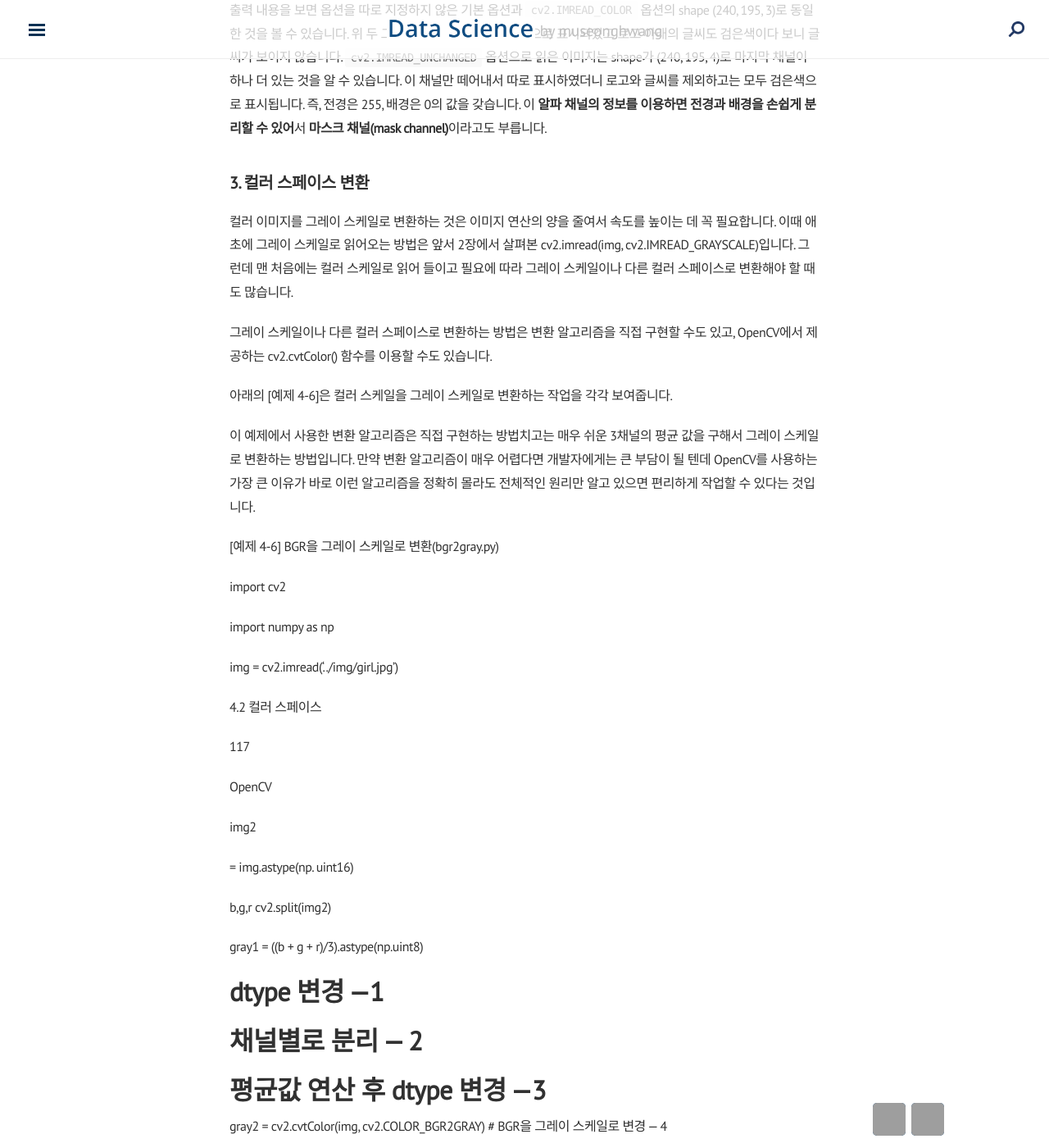
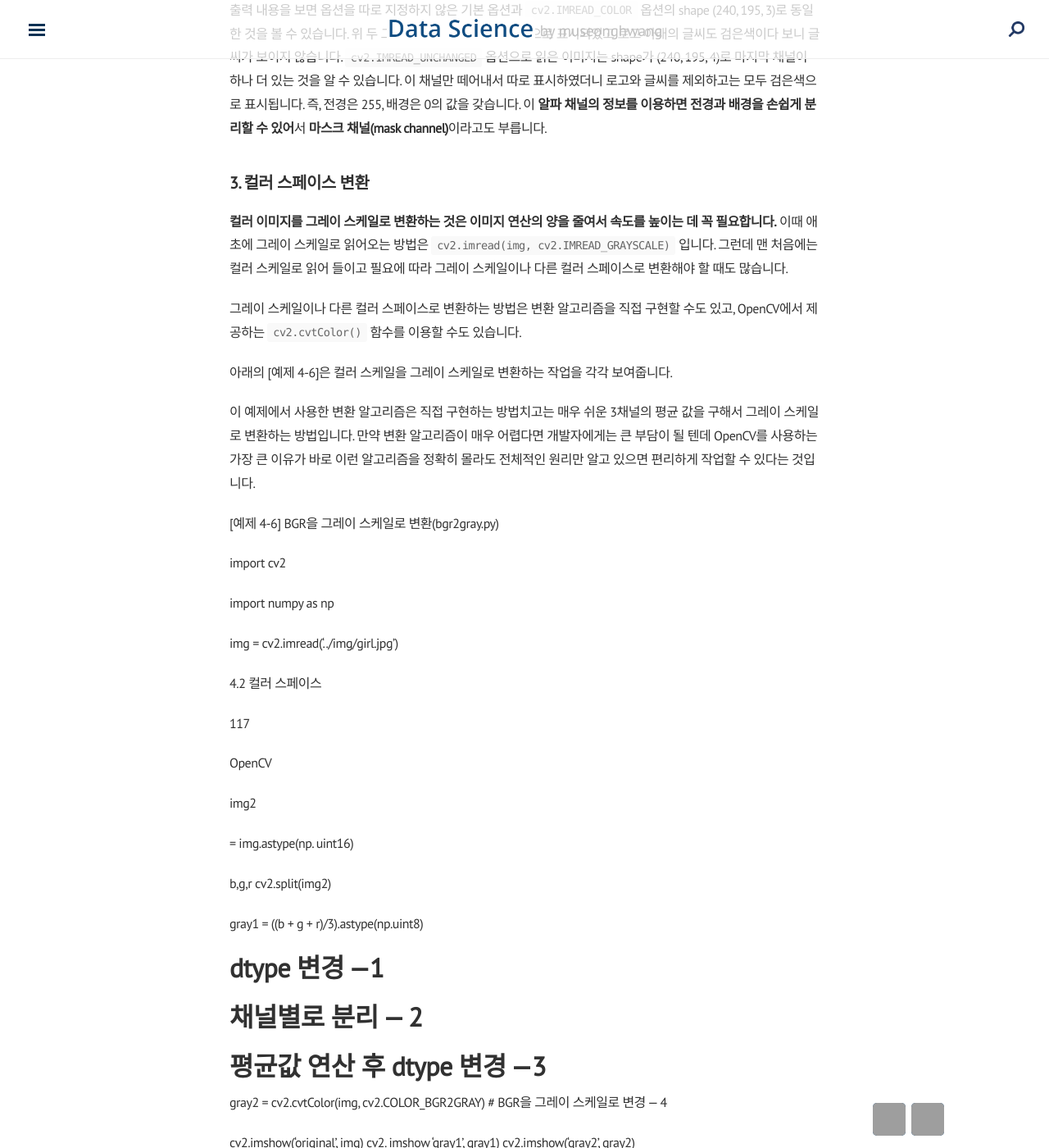
Before and after one commit to museonghwang/museonghwang.github.io, a Jekyll site: the page built from _posts/2022-11-23-opencv9-colorspace.md, in a window 1280 px wide and 1400 px high, scrolled down 5469 px. Shown: the whole window at 82% size. Built offline with Jekyll 4.4.1, drawn with Linux system fonts in a browser that asks for light colours; nearby versions of some CDN libraries; formulas are drawn with MathJax 3; comment, search, counter and statistics services are not loaded; grey boxes are pictures that could not be loaded.

Commit message:
Update _poole

```diff
--- a/_posts/2022-11-23-opencv9-colorspace.md
+++ b/_posts/2022-11-23-opencv9-colorspace.md
@@ -138,9 +138,9 @@ default (120, 98, 3) color (120, 98, 3) unchanged (120, 98, 4)
 
 ## 3. 컬러 스페이스 변환
 
-컬러 이미지를 그레이 스케일로 변환하는 것은 이미지 연산의 양을 줄여서 속도를 높이는 데 꼭 필요합니다. 이때 애초에 그레이 스케일로 읽어오는 방법은 앞서 2장에서 살펴본 cv2.imread(img, cv2.IMREAD_GRAYSCALE)입니다. 그런데 맨 처음에는 컬러 스케일로 읽어 들이고 필요에 따라 그레이 스케일이나 다른 컬러 스페이스로 변환해야 할 때도 많습니다.
+**컬러 이미지를 그레이 스케일로 변환하는 것은 이미지 연산의 양을 줄여서 속도를 높이는 데 꼭 필요합니다.** 이때 애초에 그레이 스케일로 읽어오는 방법은 `cv2.imread(img, cv2.IMREAD_GRAYSCALE)` 입니다. 그런데 맨 처음에는 컬러 스케일로 읽어 들이고 필요에 따라 그레이 스케일이나 다른 컬러 스페이스로 변환해야 할 때도 많습니다.
 
-그레이 스케일이나 다른 컬러 스페이스로 변환하는 방법은 변환 알고리즘을 직접 구현할 수도 있고, OpenCV에서 제공하는 cv2.cvtColor() 함수를 이용할 수도 있습니다.
+그레이 스케일이나 다른 컬러 스페이스로 변환하는 방법은 변환 알고리즘을 직접 구현할 수도 있고, OpenCV에서 제공하는 `cv2.cvtColor()` 함수를 이용할 수도 있습니다.
 
 아래의 [예제 4-6]은 컬러 스케일을 그레이 스케일로 변환하는 작업을 각각 보여줍니다.
 
--- a/_scss/base/_poole.scss
+++ b/_scss/base/_poole.scss
@@ -162,7 +162,7 @@ code {
 pre {
   display: block;
   max-width: 100%;
-  overflow-x: scroll;
+  overflow-x: auto;
   max-width: 100%;
   margin-top: 0;
   margin-bottom: 1rem;
```
